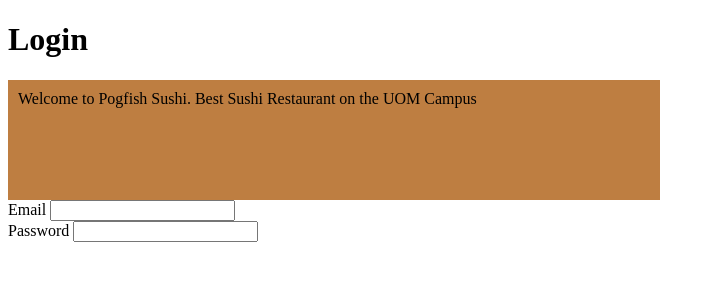
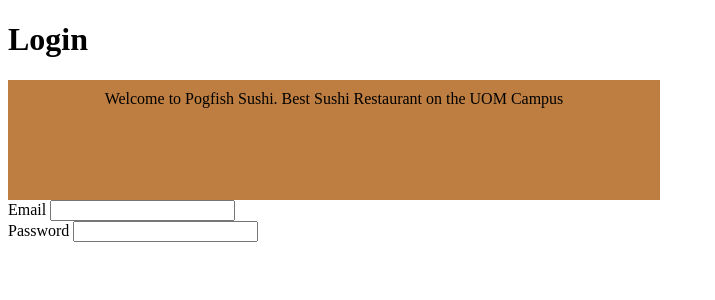
Before and after one commit to MaximCamilleri/Sushi-Restaurant-Template, a PHP site: page / in a window 1280 px wide. Shown: the top 300 px of the page, without its empty margins (0-715 px from the left). Run offline with PHP 8.4, Linux system fonts and the light colour scheme.

Commit message:
further changes to login design

```diff
--- a/loginCSS.css
+++ b/loginCSS.css
@@ -3,4 +3,7 @@
     padding: 10px;
     width: 50%;
     height: 100px;
+    text-align: center;
+    position: relative;
+    top: 50%;
 }
```
